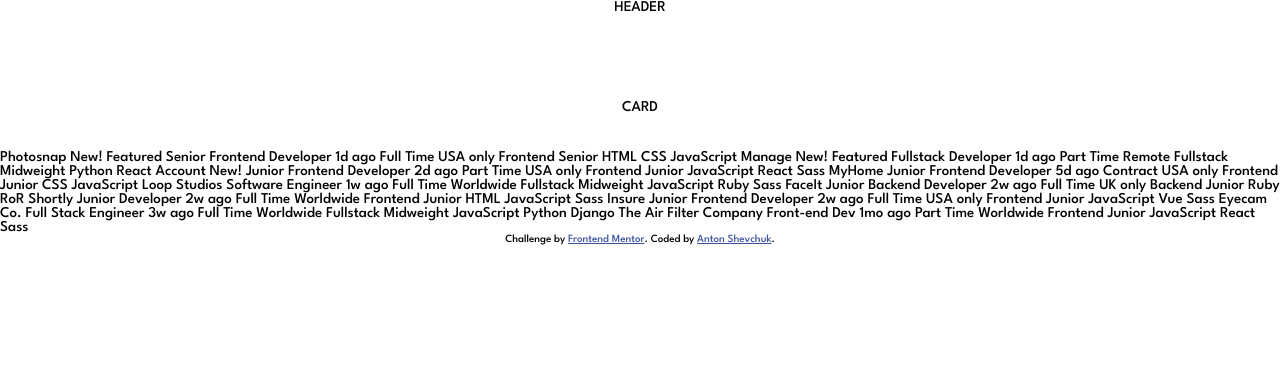
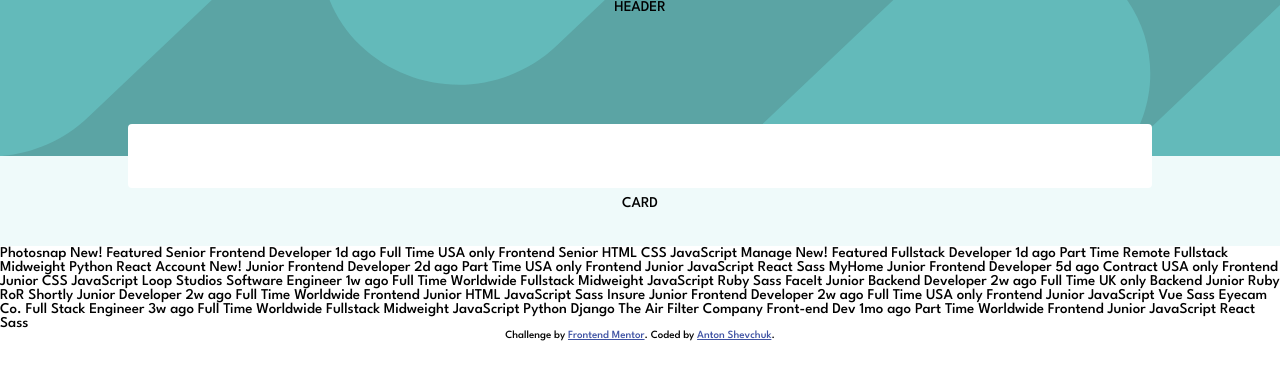
Before and after one commit to ShevchukA/job-listing-app, a React (Create React App) app: page / in a window 1280 px wide. Shown: the top 380 px of the page. Built offline with nearby package versions, Linux system fonts and the light colour scheme.

Commit message:
feat: add filter container component

```diff
--- a/src/components/app/App.js
+++ b/src/components/app/App.js
@@ -1,11 +1,17 @@
 import "./App.scss";
 import Card from "../card/Card";
+import Filter from "../filter/Filter";
+
+let filter = true;
 
 function App() {
   return (
     <div className="app">
       <header className="app__header">HEADER</header>
-      <Card />
+      {filter && <Filter />}
+      <div className="app__container">
+        <Card />
+      </div>
     </div>
   );
 }
--- a/src/components/app/App.scss
+++ b/src/components/app/App.scss
@@ -1,7 +1,17 @@
+@import "../../variables.scss";
+
 .app {
   text-align: center;
+  position: relative;
 
   &__header {
-    height: 100px;
+    height: 156px;
+    background-color: $primary-color;
+    background-image: url("../../images/bg-header-desktop.svg");
+  }
+
+  &__container {
+    background-color: $background-color;
+    padding-top: 40px;
   }
 }
--- /dev/null
+++ b/src/components/filter/Filter.js
@@ -0,0 +1,7 @@
+import "./Filter.scss";
+
+function Filter() {
+  return <div className="filterContainer"></div>;
+}
+
+export default Filter;
--- /dev/null
+++ b/src/components/filter/Filter.scss
@@ -0,0 +1,13 @@
+@import "/src/variables.scss";
+
+.filterContainer {
+  position: absolute;
+  transform: translate(-50%, -50%);
+  left: 50%;
+  top: 156px;
+  height: 64px;
+  width: 80%;
+  background-color: $white-color;
+  border-radius: 4px;
+  display: flex;
+}
--- a/src/variables.scss
+++ b/src/variables.scss
@@ -4,3 +4,4 @@
 $filter-tablets-color: hsl(180, 31%, 95%);
 $neutral-color: hsl(180, 8%, 52%);
 $neutral-dark-color: hsl(180, 14%, 20%);
+$white-color: #fff;
```
